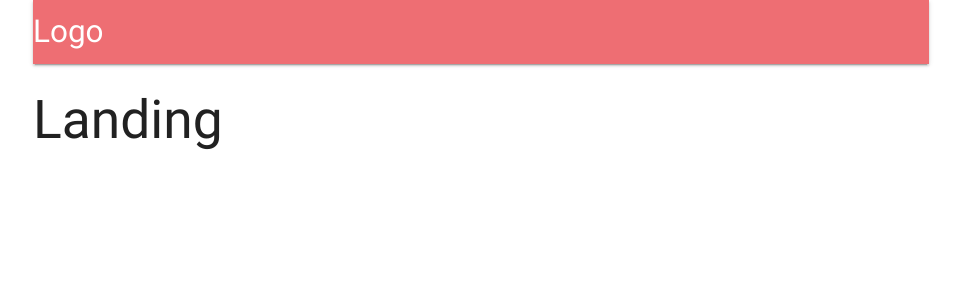
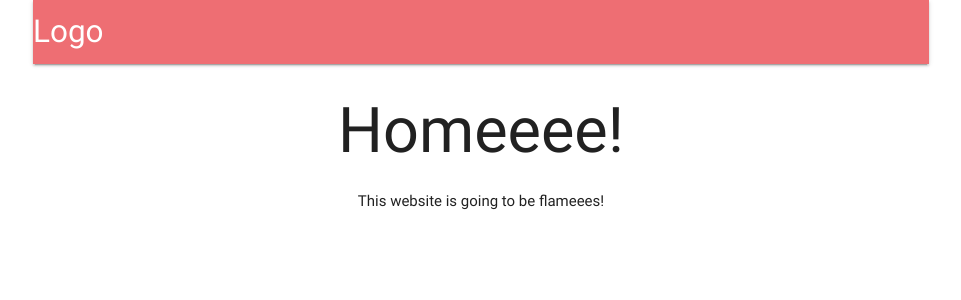
Before and after one commit to MarlenAw/reactProjects, a React (Create React App) app in the folder ReviewApp/client/: page / in a window 1280 px wide. Shown: the top 300 px of the page, without its empty margins (159-1120 px from the left). Built offline with nearby package versions, Linux system fonts and the light colour scheme; no server answers.

Commit message:
Created Landing Component

```diff
--- a/ReviewApp/client/src/components/App.js
+++ b/ReviewApp/client/src/components/App.js
@@ -2,11 +2,12 @@ import React, { Component } from "react";
 import { BrowserRouter, Route } from "react-router-dom";
 import { connect } from "react-redux";
 import * as actions from "../actions";
+
 import Header from "./Header";
+import Landing from "./Landing";
 
 const Dashboard = () => <h2>Dashboard</h2>;
 const SurveyNew = () => <h2>SurveyNew</h2>;
-const Landing = () => <h2>Landing</h2>;
 
 class App extends Component {
   componentDidMount() {
--- /dev/null
+++ b/ReviewApp/client/src/components/Landing.js
@@ -0,0 +1,14 @@
+import React from "react";
+
+const Landing = () => {
+  return(
+    <div style={{ textAlign: 'center' }}>
+      <h1>
+        Homeeee!
+      </h1>
+      This website is going to be flameees!
+    </div>
+  );
+};
+
+export default Landing;
```
